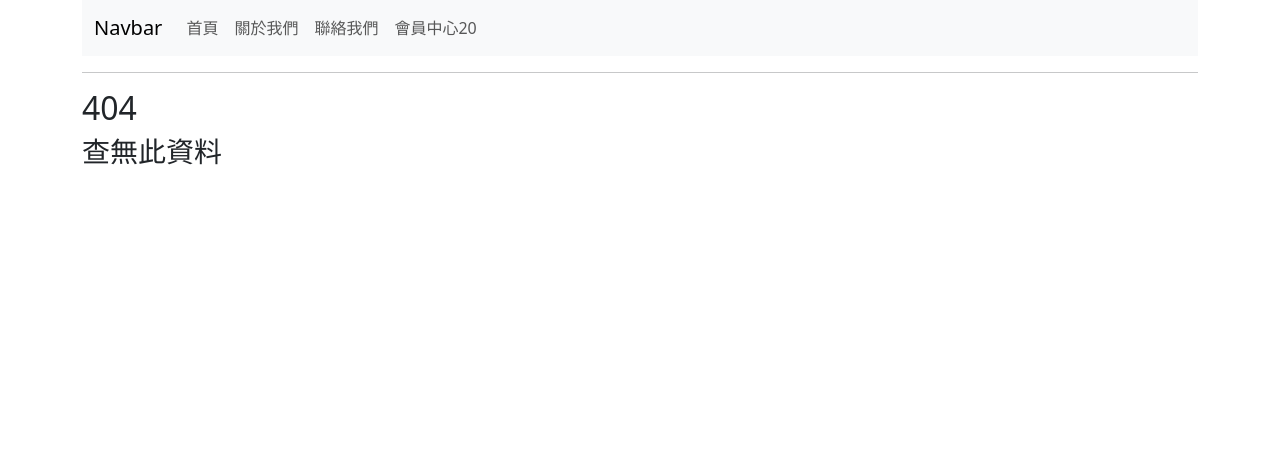
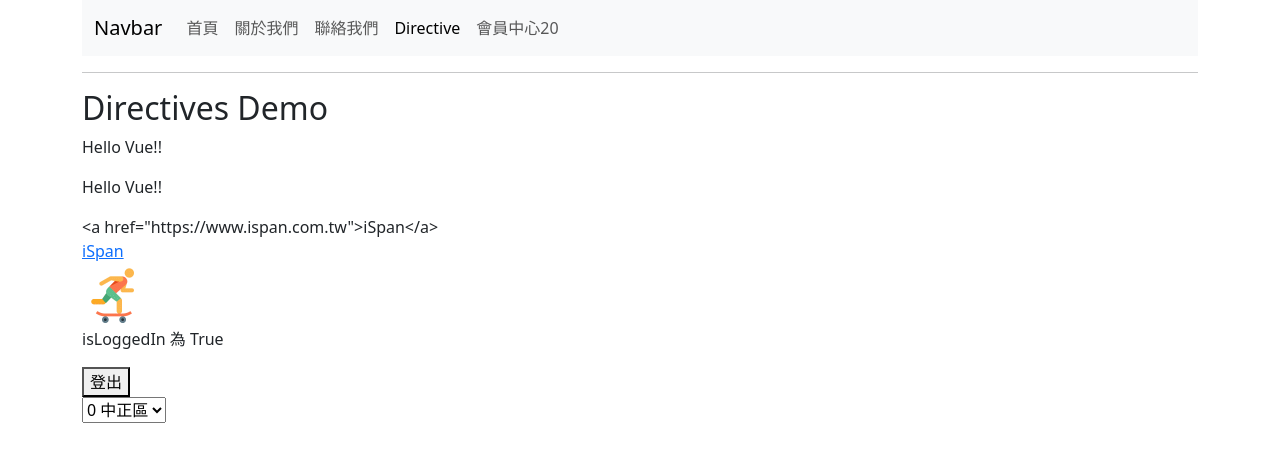
Before and after one commit to HsiaoHungWang/vue-demo, a Vue app: page /directive in a window 1280 px wide. Before the commit this address had no page. Shown: the top 462 px of the page. Built offline with nearby package versions, Linux system fonts and the light colour scheme.

Commit message:
directives demo 1

```diff
--- a/src/components/NavbarComponent.vue
+++ b/src/components/NavbarComponent.vue
@@ -22,6 +22,9 @@
             <RouterLink :to="{ name: 'Abc' }" class="nav-link" activeClass="active">聯絡我們</RouterLink>
         </li>
         <li class="nav-item">
+            <RouterLink :to="{ name: 'directive' }" class="nav-link" activeClass="active">Directive </RouterLink>
+        </li>
+        <li class="nav-item">
             <RouterLink :to="{ name: 'member', params:{id:'20'} }" class="nav-link"  activeClass="active">會員中心20</RouterLink>
         </li>
       </ul>
--- a/src/router.js
+++ b/src/router.js
@@ -6,6 +6,7 @@ import Team1View from "./views/Team1View.vue";
 import Team2View from "./views/Team2View.vue";
 import MemberView from "./views/MemberView.vue";
 import NotFound from "./views/NotFound.vue";
+import DirectiveView from "./views/DirectiveView.vue";
 
 //路由設定 path 比對 URL，比對成功就載入對應的組件
 const routes =[
@@ -43,6 +44,12 @@ const routes =[
     path:'/contactAbc',
     component:ContactView,
     name:'Abc'
+},
+{
+    //http://localhost:5173/directive  => 載入 DirectiveView Component
+    path:'/directive',
+    component:DirectiveView,
+    name:'directive'
 },{
   //http://localhost:5173/member/參數  => 載入 MemberView Component
   path:'/member/:id',
--- /dev/null
+++ b/src/views/DirectiveView.vue
@@ -0,0 +1,41 @@
+<script setup>
+import { ref } from 'vue';
+
+    const message = ref('Hello Vue!!')
+    const iSpan = ref('<a href="https://www.ispan.com.tw">iSpan</a>')
+    const isLoading = ref(true)
+    const isLoggedIn = ref(true)
+
+   const regions = ref([
+     {"code":"100","name":"中正區"},
+     {"code":"103","name":"大同區"},
+     {"code":"104","name":"中山區"},
+     {"code":"106","name":"大安區"}
+   ])
+</script>
+
+<template>
+    <div>
+ <h2>Directives Demo</h2>
+ <p>{{ message }}</p>
+ <p v-text="message"></p>
+ <div v-text="iSpan"></div>
+ <div v-html="iSpan"></div>
+ <img src="/loading.gif" alt="loading..." v-show="isLoading" />
+ <div v-if="isLoggedIn">
+    <p>isLoggedIn 為 True </p>
+    <button @click="isLoggedIn=!isLoggedIn">登出</button>
+ </div>
+ <div v-else>
+    <p>isLoggedIn 為 False </p>
+    <button @click="isLoggedIn=!isLoggedIn">登入</button>
+ </div>
+ <select>
+    <option v-for="(region,index) in regions" :value="region.code" :key="region.code">{{index}} {{region.name}}</option>
+ </select>
+    </div>
+</template>
+
+<style lang="css" scoped>
+
+</style>
```
Also changed, not shown: public/loading.gif (added).
